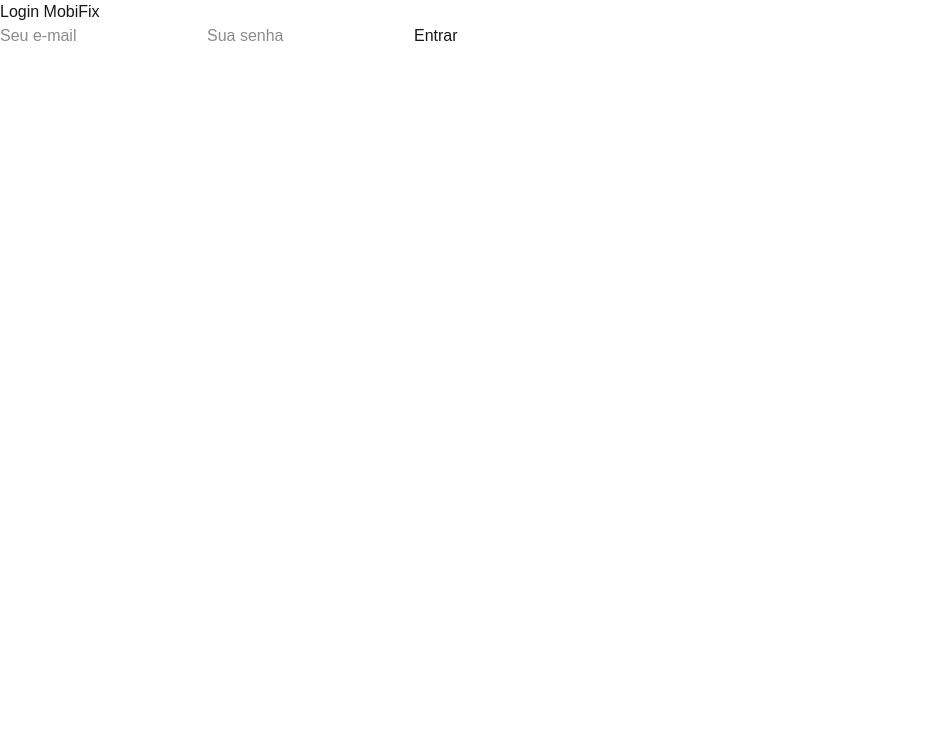
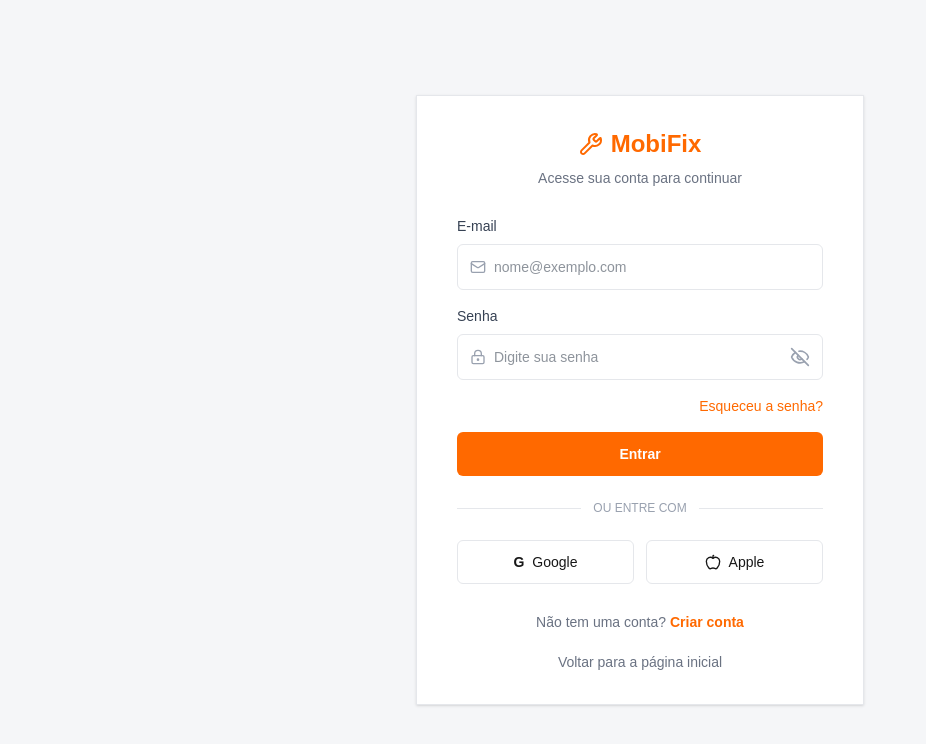
Before and after one commit to matheus-551/MobiFix, a Next.js app in the folder web/: page /login in a window 1280 px wide. Shown: the top 744 px of the page, without its empty margins (0-926 px from the left). Built offline with nearby package versions, Linux system fonts and the light colour scheme.

Commit message:
Criação da pagina de Login

```diff
--- a/web/package.json
+++ b/web/package.json
@@ -9,9 +9,11 @@
     "lint": "eslint"
   },
   "dependencies": {
+    "lucide-react": "^1.57.0",
     "next": "16.4.0",
     "react": "19.3.0",
-    "react-dom": "19.3.0"
+    "react-dom": "19.3.0",
+    "react-icons": "^5.7.0"
   },
   "devDependencies": {
     "@tailwindcss/turbopack": "^4",
--- a/web/src/features/auth/pages/Login.tsx
+++ b/web/src/features/auth/pages/Login.tsx
@@ -1,23 +1,166 @@
-export default function Login() {
+"use client";
+
+import { useState, type FormEvent } from "react";
+import Link from "next/link";
+import {
+    Wrench,
+    Eye,
+    EyeOff,
+    Mail,
+    LockKeyhole,
+    Apple,
+} from "lucide-react";
+
+export default function LoginPage() {
+    const [mostrarSenha, setMostrarSenha] = useState(false);
+    const [email, setEmail] = useState("");
+    const [senha, setSenha] = useState("");
+
+    function handleLogin(event: FormEvent<HTMLFormElement>) {
+        event.preventDefault();
+        alert(`Login demonstrativo para: ${email}`);
+    }
+
     return (
-        <main>
-            <h1>Login MobiFix</h1>
+        <main className="flex min-h-screen items-center justify-center bg-[#f5f6f8] px-4 py-8">
+            <section className="w-full max-w-md border border-gray-200 bg-white px-6 py-8 shadow-sm sm:px-10">
+                <Link
+                    href="/"
+                    className="mb-2 flex items-center justify-center gap-2"
+                >
+                    <Wrench className="h-6 w-6 text-orange-500" />
+                    <span className="text-2xl font-extrabold text-orange-500">
+                        MobiFix
+                    </span>
+                </Link>
 
-            <form>
-                <input
-                    type="email"
-                    placeholder="Seu e-mail"
-                    required
-                />
+                <p className="mb-7 text-center text-sm text-gray-500">
+                    Acesse sua conta para continuar
+                </p>
 
-                <input
-                    type="password"
-                    placeholder="Sua senha"
-                    required
-                />
+                <form onSubmit={handleLogin} className="space-y-4">
+                    <div>
+                        <label
+                            htmlFor="email"
+                            className="mb-2 block text-sm font-medium text-gray-700"
+                        >
+                            E-mail
+                        </label>
 
-                <button type="submit">Entrar</button>
-            </form>
+                        <div className="flex items-center gap-2 rounded-md border border-gray-200 px-3 focus-within:border-orange-400">
+                            <Mail className="h-4 w-4 shrink-0 text-gray-400" />
+
+                            <input
+                                id="email"
+                                name="email"
+                                type="email"
+                                autoComplete="email"
+                                placeholder="nome@exemplo.com"
+                                value={email}
+                                onChange={(event) => setEmail(event.target.value)}
+                                required
+                                className="h-11 w-full bg-transparent text-sm text-gray-800 outline-none"
+                            />
+                        </div>
+                    </div>
+
+                    <div>
+                        <label
+                            htmlFor="senha"
+                            className="mb-2 block text-sm font-medium text-gray-700"
+                        >
+                            Senha
+                        </label>
+
+                        <div className="flex items-center gap-2 rounded-md border border-gray-200 px-3 focus-within:border-orange-400">
+                            <LockKeyhole className="h-4 w-4 shrink-0 text-gray-400" />
+
+                            <input
+                                id="senha"
+                                name="senha"
+                                type={mostrarSenha ? "text" : "password"}
+                                autoComplete="current-password"
+                                placeholder="Digite sua senha"
+                                value={senha}
+                                onChange={(event) => setSenha(event.target.value)}
+                                required
+                                className="h-11 w-full bg-transparent text-sm text-gray-800 outline-none"
+                            />
+
+                            <button
+                                type="button"
+                                onClick={() => setMostrarSenha((atual) => !atual)}
+                                aria-label={mostrarSenha ? "Ocultar senha" : "Mostrar senha"}
+                                className="text-gray-400 hover:text-orange-500"
+                            >
+                                {mostrarSenha ? (
+                                    <Eye className="h-5 w-5" />
+                                ) : (
+                                    <EyeOff className="h-5 w-5" />
+                                )}
+                            </button>
+                        </div>
+                    </div>
+
+                    <div className="flex justify-end">
+                        <Link
+                            href="/recuperar-senha"
+                            className="text-sm text-orange-500 hover:underline"
+                        >
+                            Esqueceu a senha?
+                        </Link>
+                    </div>
+
+                    <button
+                        type="submit"
+                        className="w-full rounded-md bg-orange-500 py-3 text-sm font-semibold text-white transition hover:bg-orange-600 focus:outline-none focus:ring-2 focus:ring-orange-300"
+                    >
+                        Entrar
+                    </button>
+                </form>
+
+                <div className="my-6 flex items-center gap-3">
+                    <div className="h-px flex-1 bg-gray-200" />
+                    <span className="text-xs text-gray-400">OU ENTRE COM</span>
+                    <div className="h-px flex-1 bg-gray-200" />
+                </div>
+
+                <div className="grid grid-cols-2 gap-3">
+                    <button
+                        type="button"
+                        onClick={() => alert("Login com Google ainda não implementado.")}
+                        className="flex h-11 items-center justify-center gap-2 rounded-md border border-gray-200 text-sm hover:bg-gray-50"
+                    >
+                        <span className="font-bold">G</span>
+                        Google
+                    </button>
+
+                    <button
+                        type="button"
+                        onClick={() => alert("Login com Apple ainda não implementado.")}
+                        className="flex h-11 items-center justify-center gap-2 rounded-md border border-gray-200 text-sm hover:bg-gray-50"
+                    >
+                        <Apple className="h-4 w-4" />
+                        Apple
+                    </button>
+                </div>
+
+                <p className="mt-7 text-center text-sm text-gray-500">
+                    Não tem uma conta?{" "}
+                    <Link
+                        href="/cadastro"
+                        className="font-semibold text-orange-500 hover:underline"
+                    >
+                        Criar conta
+                    </Link>
+                </p>
+
+                <p className="mt-5 text-center text-sm">
+                    <Link href="/" className="text-gray-500 hover:text-orange-500">
+                        Voltar para a página inicial
+                    </Link>
+                </p>
+            </section>
         </main>
     );
 }
```
Also changed, not shown: web/src/features/auth/pages/1.txt (deleted), 1 other file (tests, documents, lock files or other folders).
